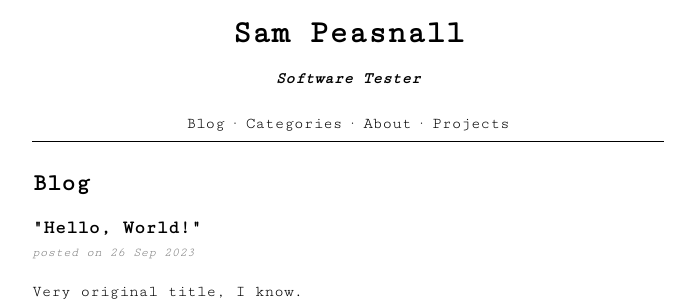
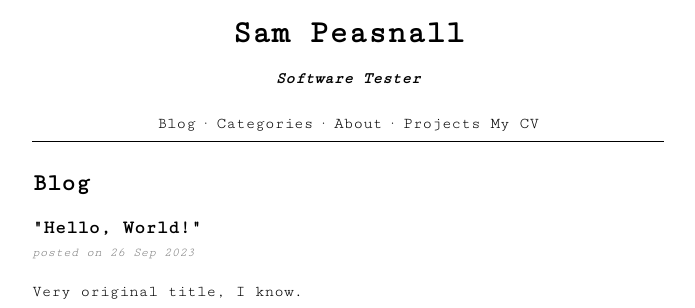
Before and after one commit to sampeas/sampeas.github.io, a Jekyll site: the page built from index.md, in a window 1280 px wide. Shown: the top 308 px of the page, without its empty margins (292-987 px from the left). Built offline with Jekyll 4.4.1, drawn with Linux system fonts in a browser that asks for light colours.

```diff
--- a/_includes/nav.html
+++ b/_includes/nav.html
@@ -3,4 +3,5 @@
   <a href="{{site.url}}{{site.baseurl}}/categories/">Categories</a> ·
   <a href="{{site.url}}{{site.baseurl}}/about/">About</a> ·
   <a href="{{site.url}}{{site.baseurl}}/projects/">Projects</a>
+  <a href="sampeas.github.io/my-bootstrap-cv">My CV</a>
 </div>
```
